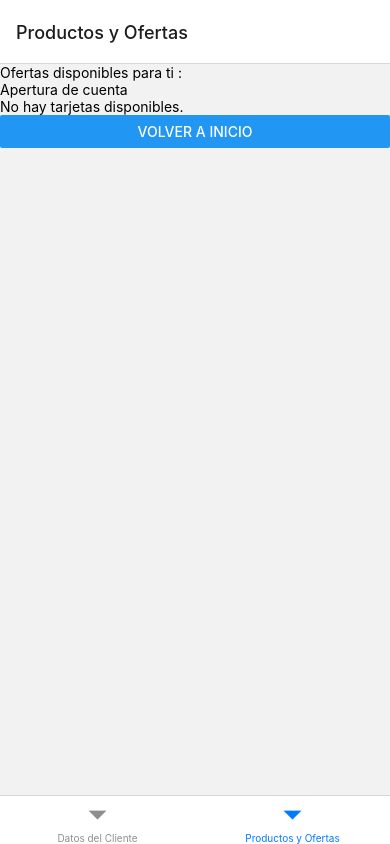
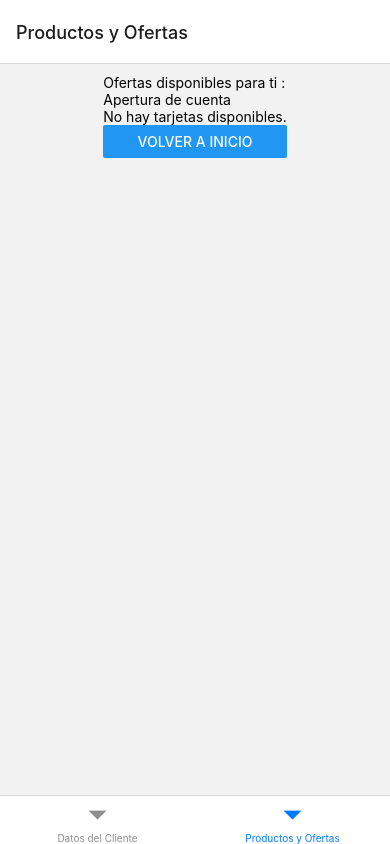
Before and after one commit to jacquelinechavez30/Desafio2_DPS, a React Native app: screen /Productoofertas in a window 390 px wide. Built offline with nearby package versions, Linux system fonts and the light colour scheme.

Commit message:
ScrollView para las tarjetas

```diff
--- a/src/screens/Productoofertas.js
+++ b/src/screens/Productoofertas.js
@@ -1,4 +1,4 @@
-import { View, Text, Button, FlatList } from 'react-native';
+import {ScrollView, View, Text, Button, FlatList,StyleSheet } from 'react-native';
 import React, { useState, useEffect } from 'react';
 import { useNavigation } from '@react-navigation/native';
 import AsyncStorage from '@react-native-async-storage/async-storage';
@@ -96,22 +96,26 @@ const Tarjetascredito = () => {
     <View>
       {Clasica && (
         <View>
+          <Text>Tarjeta de Crédito Clásica</Text>
          <Tarjeta tipo="Clasica" />
 
         </View>
       )}
       {Oro && (
         <View>
+           <Text>Tarjeta de Crédito Oro. </Text>
           <Tarjeta tipo='Oro' />
         </View>
       )}
       {Platinum && (
         <View>
+          <Text>Tarjeta de Crédito Platinum. </Text>
           <Tarjeta tipo='Platinum' />
         </View>
       )}
       {Black && (
         <View>
+          <Text>Tarjeta de Crédito Black. </Text>
           <Tarjeta tipo='Black' />
         </View>
       )}
@@ -121,6 +125,7 @@ const Tarjetascredito = () => {
 
 
     return (
+      <ScrollView contentContainerStyle={styles.scrollContainer}>
          <View>
 
     <View>
@@ -158,5 +163,22 @@ const Tarjetascredito = () => {
         onPress={() => navigation.navigate('Stackdatos')}
     />
 </View>
-    )
+    </ScrollView>
+  );
 }
+const styles = StyleSheet.create({
+  scrollContainer: {
+    flexDirection: 'column',
+    justifyContent: 'flex-start',  // Asegura que las tarjetas se alineen al inicio
+    alignItems: 'center',          // Centra las tarjetas horizontalmente
+    padding: 10,
+  },
+  rect: {
+    position: 'absolute',
+    top: 0,
+    left: 0,
+    width: '113%',
+    height: '50%',
+  },
+
+});
```
Lines whose indentation alone changed are shown as unchanged.
